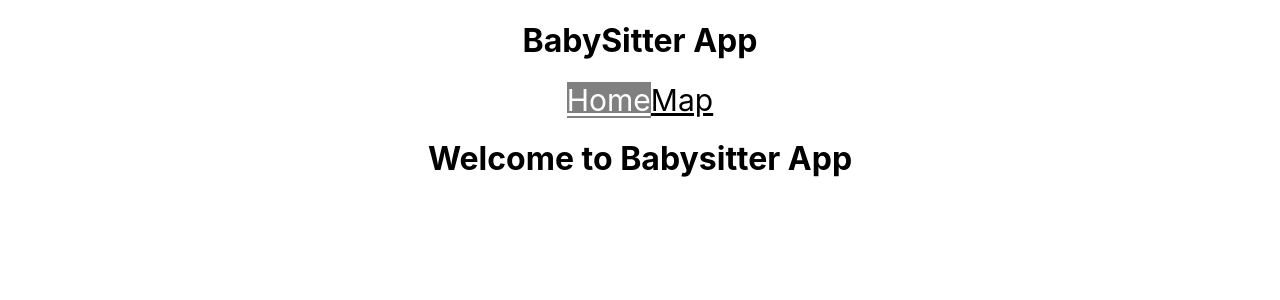
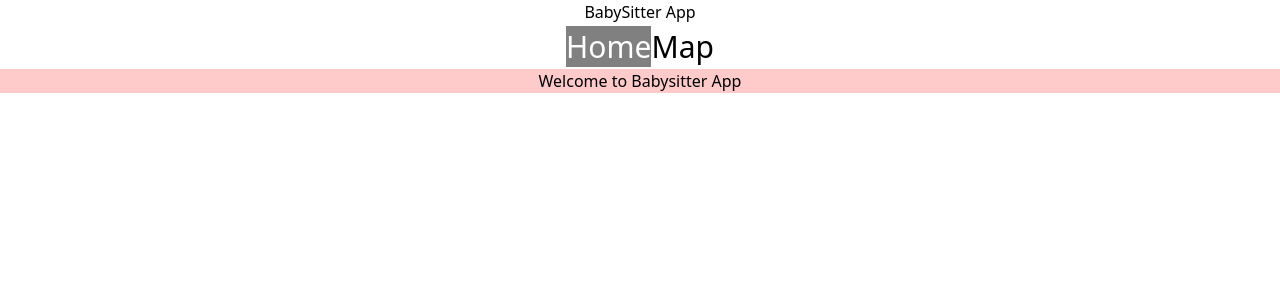
Before and after one commit to tcunningham203/babysitter-finder, a React (Create React App) app in the folder client/: page / in a window 1280 px wide. Shown: the top 300 px of the page. Built offline with nearby package versions, Linux system fonts and the light colour scheme.

Commit message:
added tailwind css

```diff
--- a/client/package.json
+++ b/client/package.json
@@ -37,5 +37,8 @@
       "last 1 firefox version",
       "last 1 safari version"
     ]
+  },
+  "devDependencies": {
+    "tailwindcss": "^3.3.2"
   }
 }
--- a/client/src/components/Home.js
+++ b/client/src/components/Home.js
@@ -4,7 +4,7 @@
 
   return (
     <div>
-        <h1>Welcome to Babysitter App</h1>
+        <h1 className="bg-red-200">Welcome to Babysitter App</h1>
     </div>
 
   );
--- a/client/src/index.css
+++ b/client/src/index.css
@@ -1,13 +1,3 @@
-body {
-  margin: 0;
-  font-family: -apple-system, BlinkMacSystemFont, 'Segoe UI', 'Roboto', 'Oxygen',
-    'Ubuntu', 'Cantarell', 'Fira Sans', 'Droid Sans', 'Helvetica Neue',
-    sans-serif;
-  -webkit-font-smoothing: antialiased;
-  -moz-osx-font-smoothing: grayscale;
-}
-
-code {
-  font-family: source-code-pro, Menlo, Monaco, Consolas, 'Courier New',
-    monospace;
-}
+@tailwind base;
+@tailwind components;
+@tailwind utilities;
--- /dev/null
+++ b/client/tailwind.config.js
@@ -0,0 +1,10 @@
+/** @type {import('tailwindcss').Config} */
+module.exports = {
+  content: [
+    "./src/**/*.{js,jsx,ts,tsx}",
+  ],
+  theme: {
+    extend: {},
+  },
+  plugins: [],
+}
```
Also changed, not shown: 1 other file (tests, documents, lock files or other folders).
